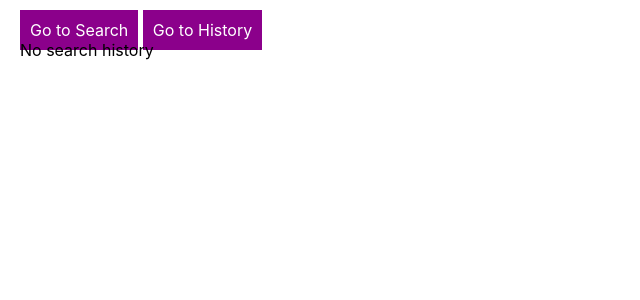
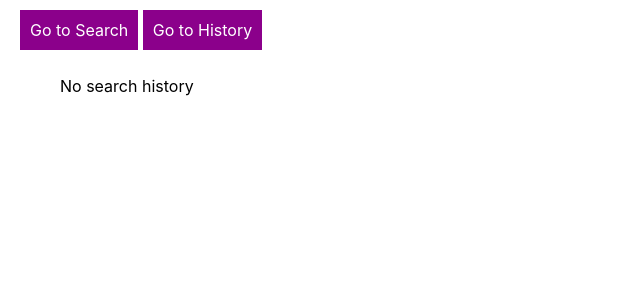
Before and after one commit to tatia-burdett/hacker-news-search, a React (Create React App) app: page /history in a window 1280 px wide. Shown: the top 300 px of the page, without its empty margins (0-640 px from the left). Built offline with nearby package versions, Linux system fonts and the light colour scheme.

Commit message:
simple positioning and padding to history page

```diff
--- a/src/components/History/History.css
+++ b/src/components/History/History.css
@@ -0,0 +1,9 @@
+.history-container {
+  padding-top: 20px;
+  display: flex;
+  flex-direction: column;
+}
+
+.history-container p {
+  font-size: 18px;
+}
--- a/src/components/History/History.js
+++ b/src/components/History/History.js
@@ -5,13 +5,15 @@ class History extends React.Component {
   render() {
     let renderHistory = this.props.searchHistory.map(res => {
       return (
-        <p key={res}>{res}</p>
+        <li key={res}>{res}</li>
       )
     })
 
     return (
-      <div>
-        {!renderHistory.length ? 'No search history' : renderHistory}
+      <div className='history-container'>
+        <ol>
+          {!renderHistory.length ? 'No search history' : renderHistory}
+        </ol>
       </div>
     )
   }
```
